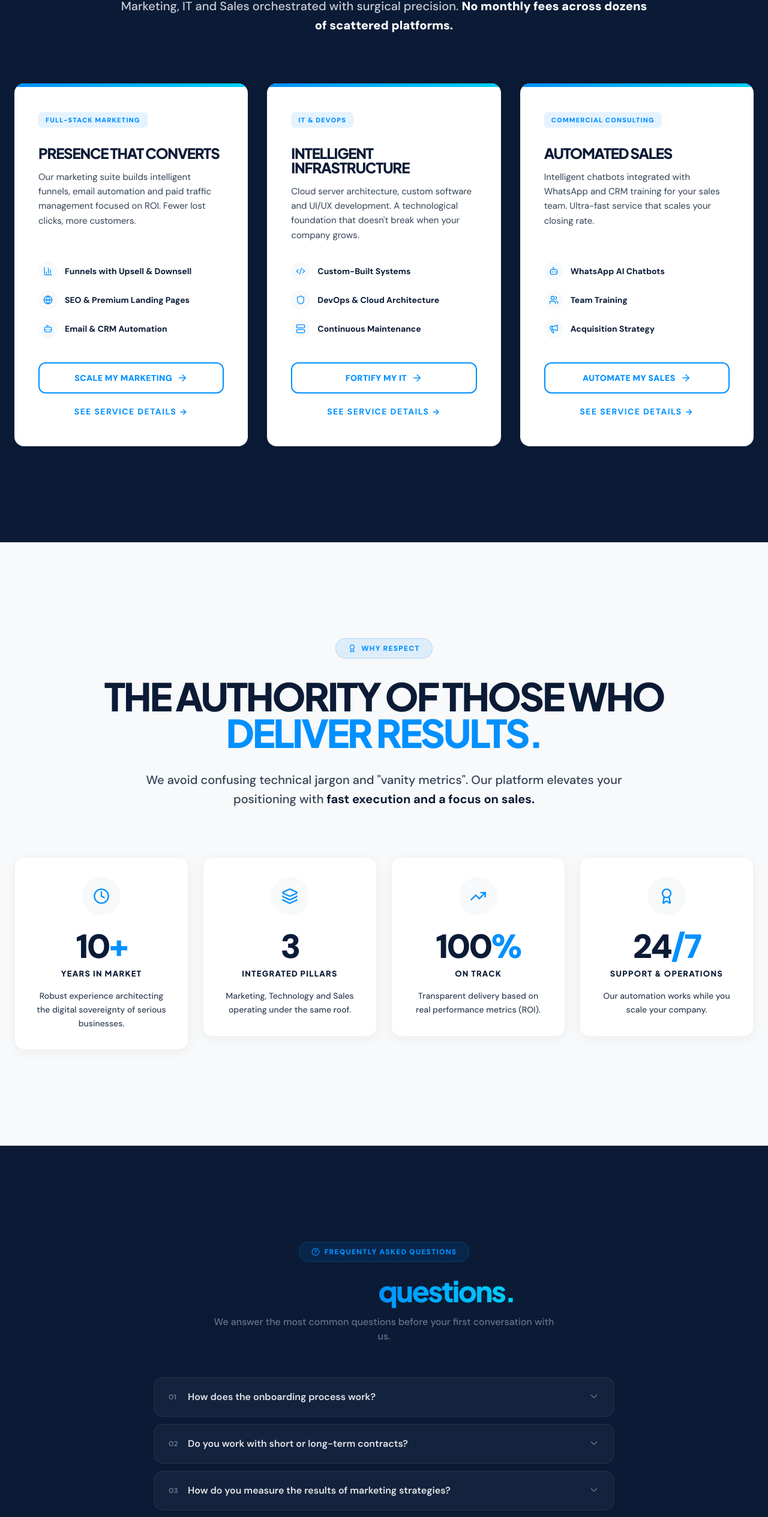
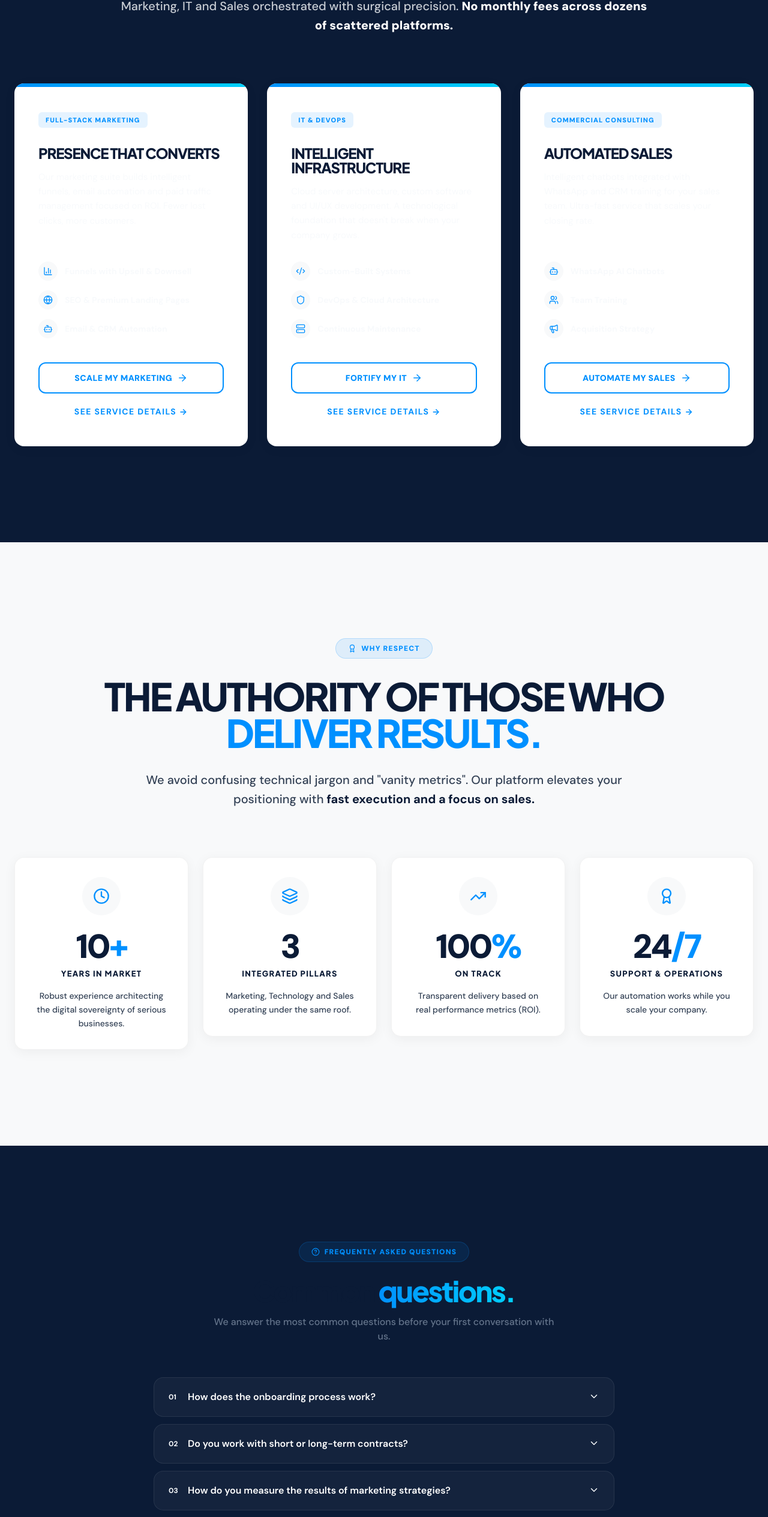
Before and after one commit to msabinoxd/respect, a React (Vite) app: page / in a window 1280 px wide. Shown: the part 1295-3824 px from the top of the page at 60% size. Built offline with nearby package versions, Linux system fonts and the light colour scheme.

Commit message:
feat: update React and ReactDOM to version 19.1.0; adjust FAQ and PilaresSolucoes components for improved styling

```diff
--- a/src/components/FAQ.tsx
+++ b/src/components/FAQ.tsx
@@ -19,10 +19,10 @@ function FAQItem({ qKey, index }: { qKey: string; index: number }) {
         aria-expanded={open}
       >
         <span className="flex items-start gap-3">
-          <span className="text-xs font-bold text-text-muted pt-1 w-5 flex-shrink-0">
+          <span className="text-xs font-bold text-text-light pt-1 w-5 flex-shrink-0">
             {String(index + 1).padStart(2, '0')}
           </span>
-          <span className="text-sm md:text-base font-semibold text-text-light/90 group-hover:text-white transition-colors">
+          <span className="text-sm md:text-base font-semibold text-white group-hover:text-white transition-colors">
             {t(`faq.${qKey}`)}
           </span>
         </span>
@@ -31,7 +31,7 @@ function FAQItem({ qKey, index }: { qKey: string; index: number }) {
           transition={{ duration: 0.3 }}
           className="flex-shrink-0 mt-0.5"
         >
-          <ChevronDown size={18} className="text-text-muted group-hover:text-text-light/80 transition-colors" />
+          <ChevronDown size={18} className="text-text-light group-hover:text-white transition-colors" />
         </motion.div>
       </button>
 
@@ -45,7 +45,7 @@ function FAQItem({ qKey, index }: { qKey: string; index: number }) {
             className="overflow-hidden"
           >
             <div className="px-6 pb-5 pt-2 pl-14">
-              <p className="text-text-muted leading-relaxed text-sm md:text-base">
+              <p className="text-text-light leading-relaxed text-sm md:text-base">
                 {t(`faq.${qKey.replace('q', 'a')}`)}
               </p>
             </div>
--- a/src/components/PilaresSolucoes.tsx
+++ b/src/components/PilaresSolucoes.tsx
@@ -84,7 +84,7 @@ export function PilaresSolucoes() {
         >
           {PILARES_META.map((pilar, i) => (
             <motion.div key={i} variants={fadeUpPremium} className="h-full">
-              <Card interactive className="relative group text-left overflow-hidden border-none text-text-body">
+              <Card interactive className="relative group text-left overflow-hidden border-none">
 
                 {/* Linha azul superior */}
                 <div className="absolute top-0 left-0 right-0 h-1.5 bg-gradient-to-r from-brand-blue to-brand-cyan" />
@@ -95,18 +95,18 @@ export function PilaresSolucoes() {
                   </span>
                 </div>
 
-                <h3 className="text-[24px] font-black text-brand-navy mb-4 tracking-tighter uppercase leading-none">
+                <h3 className="text-[24px] font-black text-white mb-4 tracking-tighter uppercase leading-none">
                   {t(`pilares.${pilar.id}.title`)}
                 </h3>
 
-                <p className="text-[15px] text-text-body leading-relaxed mb-8 flex-1">
+                <p className="text-[15px] text-text-light leading-relaxed mb-8 flex-1">
                   {t(`pilares.${pilar.id}.description`)}
                 </p>
 
                 {/* Features List */}
                 <ul className="flex flex-col gap-4 mb-10">
                   {pilar.features.map((feat, idx) => (
-                    <li key={idx} className="flex items-center gap-3 text-sm font-bold text-brand-navy">
+                    <li key={idx} className="flex items-center gap-3 text-sm font-bold text-text-light">
                       <div className="w-8 h-8 rounded-full bg-bg-light flex items-center justify-center flex-shrink-0">
                         <feat.icon size={16} className="text-brand-blue" />
                       </div>
@@ -127,7 +127,7 @@ export function PilaresSolucoes() {
                   </Button>
                   <Link
                     to={`/${pilar.id}`}
-                    className="text-center text-sm font-bold uppercase tracking-widest text-brand-blue hover:text-brand-navy transition-colors py-2"
+                    className="text-center text-sm font-bold uppercase tracking-widest text-brand-blue hover:text-white transition-colors py-2"
                   >
                     {t('pilares.ver_detalhes')}
                   </Link>
```
Also changed, not shown: 1 other file (tests, documents, lock files or other folders).
